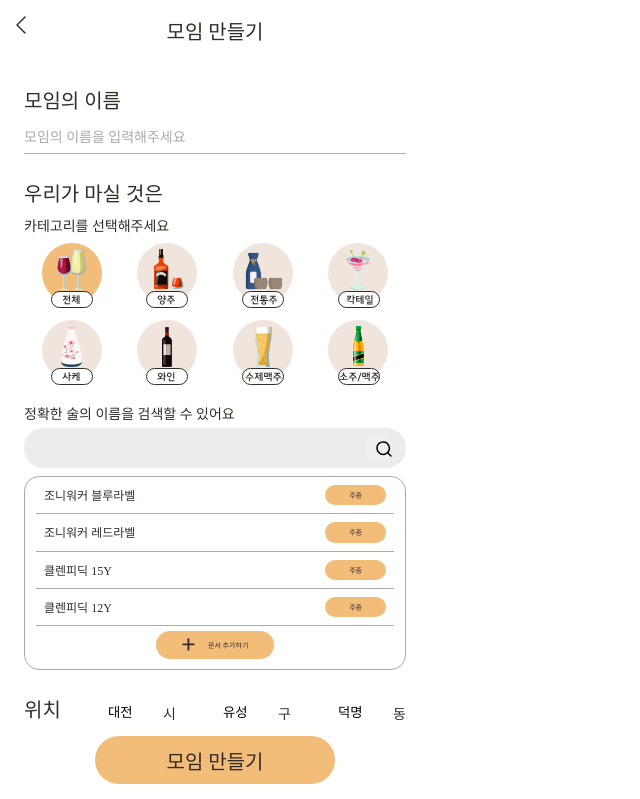
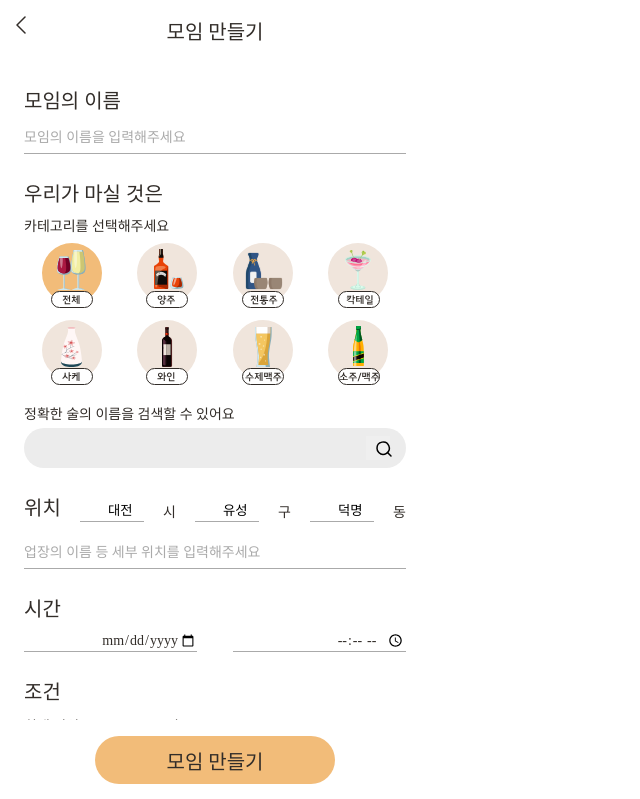
Before and after one commit to dayoung100/NeighBrew, a React (Vite) app in the folder Front/: page /meet/create in a window 1280 px wide. Shown: the top 799 px of the page, without its empty margins (0-640 px from the left). Built offline with nearby package versions, Linux system fonts and the light colour scheme; a web font is replaced by a local one.

Commit message:
Feat : 모임 생성 페이지 주류 검색 애니메이션, 임베딩 추가

```diff
--- a/Front/src/UI/components/OneLineListItem.tsx
+++ b/Front/src/UI/components/OneLineListItem.tsx
@@ -9,6 +9,7 @@ import styled from "styled-components";
 type OneLineListItemProps = {
   content: string; //항목의 이름
   tag: string; //항목이 해당하는 태그(주종, 좋아요/보통/아쉬워요 등)
+  getFunc: any; //getter 함수. 이 컴포넌트를 클릭시 해당하는 후기나 주류의 정보를 넘겨줌
 };
 
 const ItemDiv = styled.div`
@@ -32,7 +33,7 @@ const Tag = styled.div`
 
 const OneLineListItem = (props: OneLineListItemProps) => {
   return (
-    <ItemDiv>
+    <ItemDiv onClick={() => props.getFunc(props.content)}>
       <div>{props.content}</div>
       <Tag>{props.tag}</Tag>
     </ItemDiv>
--- a/Front/src/UI/meet/MeetingCreate.tsx
+++ b/Front/src/UI/meet/MeetingCreate.tsx
@@ -10,6 +10,8 @@ import DrinkCategory from "../drinkCategory/DrinkCategory";
 import SearchBox from "../components/SearchBox";
 import FooterBigBtn from "../footer/FooterBigBtn";
 import OneLineListItem from "../components/OneLineListItem";
+import ListInfoItem from "../components/ListInfoItem";
+import autoAnimate from "@formkit/auto-animate";
 
 const Title = styled.div`
   font-family: "JejuGothic";
@@ -155,8 +157,16 @@ const ImageArea = styled.div<{ src: string }>`
 `;
 
 const MeetingCreate = () => {
+  //파일 업로드 용
   const [imgFile, setImgFile] = useState("");
   const imgRef = useRef<HTMLInputElement>(null);
+  //검색 결과 창 애니메이션 용
+  const [isSearchFocused, setIsSearchFocused] = useState(false);
+  const parent = useRef(null);
+  useEffect(() => {
+    parent.current && autoAnimate(parent.current);
+  }, [parent]);
+  //검색 결과 데이터
   const [searchResultList, setSearchResultList] = useState([
     "조니워커 블루라벨",
     "조니워커 레드라벨",
@@ -169,7 +179,16 @@ const MeetingCreate = () => {
     "발렌타인 17Y",
     "발렌타인 21Y",
   ]);
-
+  //검색 후 선택한 주류 정보
+  const [selectedDrink, setSelectedDrink] = useState("");
+  const getDrink = (drink: string) => {
+    setSelectedDrink(drink);
+    setIsSearchFocused(false);
+  };
+  useEffect(() => {
+    console.log(selectedDrink);
+  }, [selectedDrink]);
+  //이미지 파일 업로드 시 미리보기
   const saveImgFile = () => {
     const file = imgRef.current.files[0];
     const reader = new FileReader();
@@ -191,7 +210,7 @@ const MeetingCreate = () => {
           <Title>모임의 이름</Title>
           <Input placeholder="모임의 이름을 입력해주세요" />
         </QuestionDiv>
-        <QuestionDiv>
+        <QuestionDiv ref={parent}>
           <Title>우리가 마실 것은</Title>
           <SubTitle>카테고리를 선택해주세요</SubTitle>
           <CateDiv>
@@ -200,11 +219,18 @@ const MeetingCreate = () => {
           <SubTitle style={{ marginBottom: "0.3rem" }}>
             정확한 술의 이름을 검색할 수 있어요
           </SubTitle>
+          {selectedDrink === "" && (
+            <div onFocus={() => setIsSearchFocused(true)}>
               <SearchBox placeholder="" />
+            </div>
+          )}
+          {isSearchFocused && selectedDrink === "" && (
             <SearchResultDiv>
               <div style={{ overflow: "auto", height: "100%", flexGrow: "1" }}>
                 {searchResultList.map(res => {
-                return <OneLineListItem content={res} tag="주종"></OneLineListItem>;
+                  return (
+                    <OneLineListItem content={res} tag="주종" getFunc={getDrink}></OneLineListItem>
+                  );
                 })}
               </div>
               <div
@@ -221,6 +247,19 @@ const MeetingCreate = () => {
                 </AddBtn>
               </div>
             </SearchResultDiv>
+          )}
+          {selectedDrink !== "" && (
+            <ListInfoItem
+              title={selectedDrink}
+              imgSrc="/src/assets/ForTest/backgroundImg.jpg"
+              tag="주종"
+              content="술에 대한 내용"
+              numberInfo={3}
+              isWaiting={false}
+              outLine={true}
+              routingFunc={null}
+            />
+          )}
         </QuestionDiv>
         <QuestionDiv>
           <div
```
Lines whose indentation alone changed are shown as unchanged.
